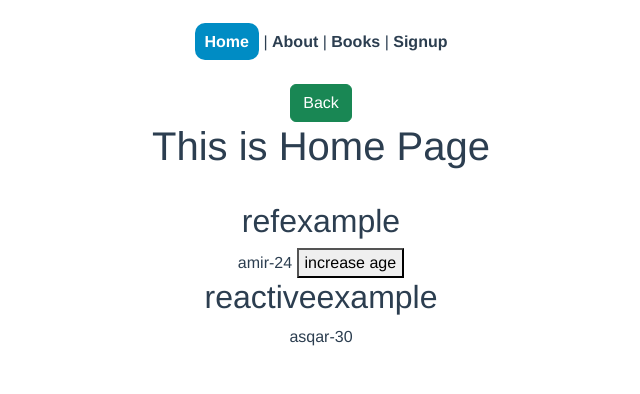
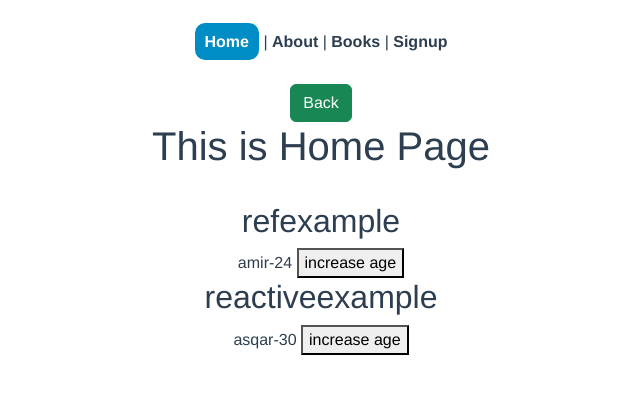
Before and after one commit to amirekramian/VueRouter, a Vue app: page / in a window 1280 px wide. Shown: the top 394 px of the page, without its empty margins (319-959 px from the left). Built offline with nearby package versions, Linux system fonts and the light colour scheme.

Commit message:
complete ref and reactive

```diff
--- a/src/views/HomeView.vue
+++ b/src/views/HomeView.vue
@@ -8,6 +8,7 @@
 <br>
 <h2>reactiveexample</h2>
 {{reactiveexample.name}}-{{reactiveexample.age}}
+<button @click="increaseAgereactive">increase age</button>
   </div>
 </template>
 
@@ -23,8 +24,11 @@ export default {
     const increaseAge = () =>{
         refexample.value.age++
     }
+    const increaseAgereactive =()=>{
+      reactiveexample.age++
+    }
 
-    return{refexample,reactiveexample,increaseAge}
+    return{refexample,reactiveexample,increaseAge,increaseAgereactive}
   },
   name: 'HomeView',
   components: {
```
